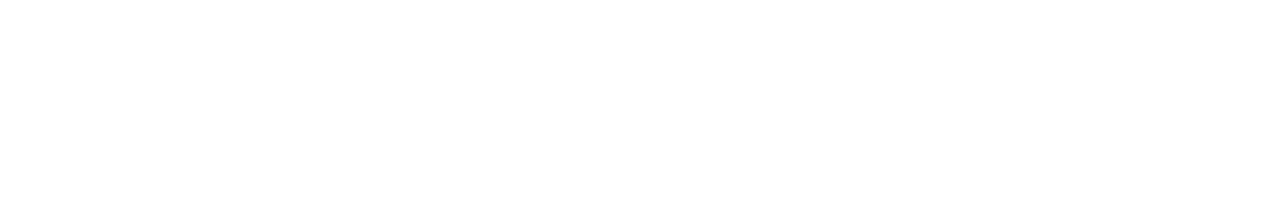
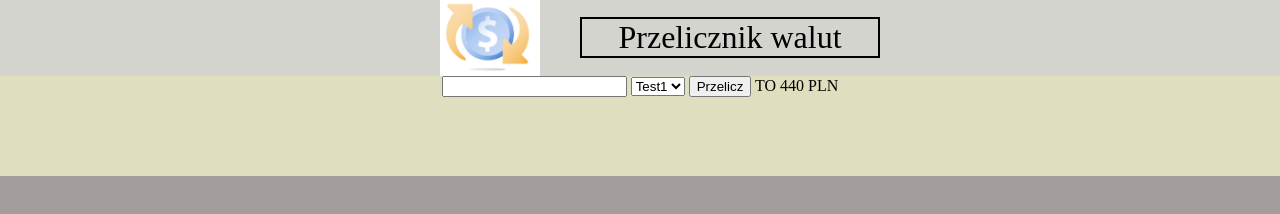
Before and after one commit to Polman100/JS-Projekt-2, a plain HTML site: page index.html in a window 1280 px wide. Drawn offline with Linux system fonts and the light colour scheme.

Commit message:
converter creation

```diff
--- a/index.html
+++ b/index.html
@@ -4,9 +4,29 @@
     <meta charset="UTF-8">
     <meta http-equiv="X-UA-Compatible" content="IE=edge">
     <meta name="viewport" content="width=device-width, initial-scale=1.0">
+    <link rel="stylesheet" href="./reset.css">
+    <link rel="stylesheet" href="./style.css">
     <title>Document</title>
 </head>
 <body>
+<div class="top-line">
+    <img class="logo" src="./source/logo.png" alt="logo">
 
+    <div class="converter"><h1>Przelicznik walut</h1></div>
+</div>
+<div class="bottom-line">
+    <form>
+        <input type="number">
+        <select name="currencies">
+            <option value="1">Test1</option>
+            <option value="2">Test2</option>
+            <option value="3">Test3</option>
+            <option value="4">Test4</option>
+        </select>
+        <input type="submit" value="Przelicz">
+        <span class="text">TO<span>
+        <span class="result">440 PLN</span>
+    </form>
+</div>
 </body>
 </html>
--- /dev/null
+++ b/reset.css
@@ -0,0 +1,83 @@
+/*! minireset.css v0.0.2 | MIT License | github.com/jgthms/minireset.css */
+html,
+body,
+p,
+ol,
+ul,
+li,
+dl,
+dt,
+dd,
+blockquote,
+figure,
+fieldset,
+legend,
+textarea,
+pre,
+iframe,
+hr,
+h1,
+h2,
+h3,
+h4,
+h5,
+h6 {
+  margin: 0;
+  padding: 0;
+}
+
+h1,
+h2,
+h3,
+h4,
+h5,
+h6 {
+  font-size: 100%;
+  font-weight: normal;
+}
+
+ul {
+  list-style: none;
+}
+
+button,
+input,
+select,
+textarea {
+  margin: 0;
+}
+
+html {
+  box-sizing: border-box;
+}
+
+* {
+  box-sizing: inherit;
+}
+*:before, *:after {
+  box-sizing: inherit;
+}
+
+img,
+embed,
+object,
+audio,
+video {
+  height: auto;
+  max-width: 100%;
+}
+
+iframe {
+  border: 0;
+}
+
+table {
+  border-collapse: collapse;
+  border-spacing: 0;
+}
+
+td,
+th {
+  padding: 0;
+  text-align: left;
+}
--- /dev/null
+++ b/style.css
@@ -0,0 +1,39 @@
+body {
+    background-color: rgb(163, 157, 157);
+}
+
+.top-line {
+    display: flex;
+    justify-content: center;
+    margin: 0 auto;
+    background-color: rgb(212, 212, 207);
+}
+
+.bottom-line {
+    height: 100px;
+    display: flex;
+    justify-content: center;
+    margin: auto;
+    background-color: rgb(223, 223, 191);
+}
+
+.logo {
+    max-width: 100px;
+    max-height: 100px;
+    margin: 0 40px;
+    /* border: 2px solid black; */
+}
+
+.converter {
+    text-align: center;
+    margin-bottom: auto;
+    margin-top: auto;
+    width: 300px;
+    border: 2px solid black;
+}
+
+h1 {
+    font-size: xx-large;
+
+
+}
```
Also changed, not shown: source/logo — kopia.png (added), source/logo.png (added), source/logo2.jpg (added).
